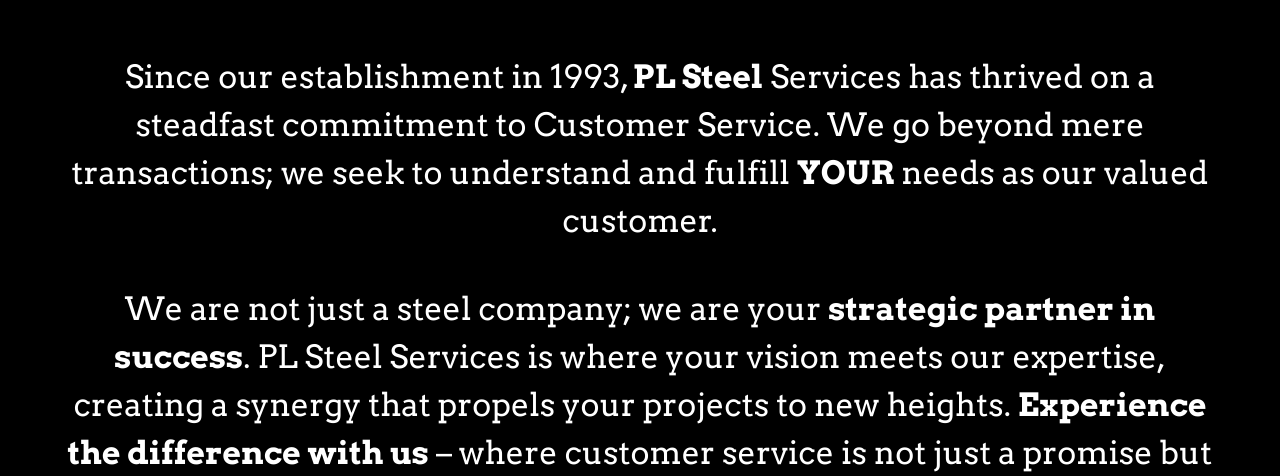
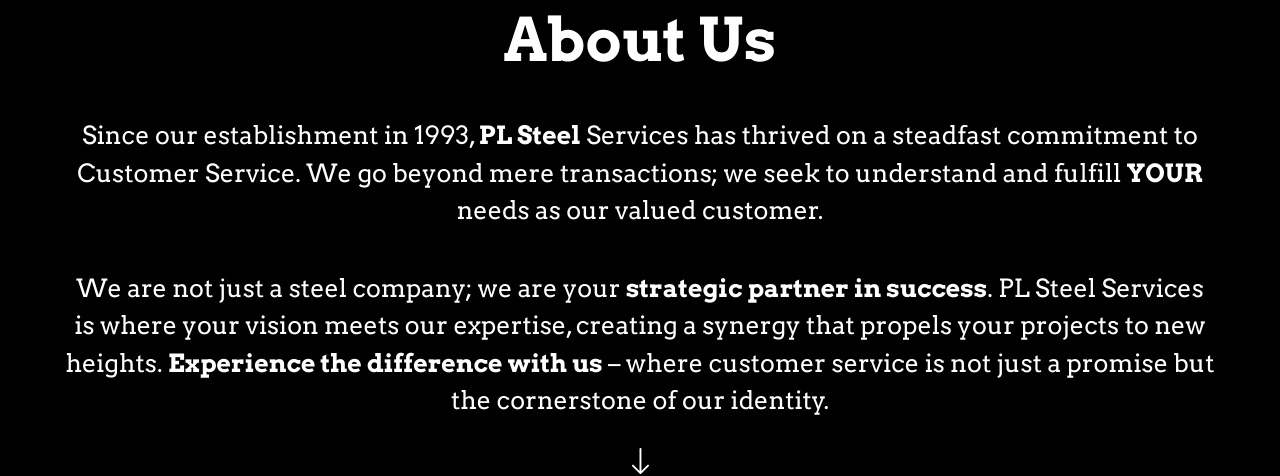
Before and after one commit to CodingDyl/plSteel, a React (Vite) app: page / in a window 1280 px wide. Shown: the part 978-1454 px from the top of the page. Built offline with nearby package versions, Linux system fonts and the light colour scheme.

Commit message:
fixed about us

```diff
--- a/src/components/About.jsx
+++ b/src/components/About.jsx
@@ -6,18 +6,18 @@
 
 const About = () => {
   return (
-    <section id='about' className={`${styles.paddingX} z-10 relative h-[105vh] w-[100%]`}>
-      <motion.div variants={staggerContainer} initial='hidden' whileInView='show' viewport={{ once: false, amount: 0.25}} className={`${styles.innerWidth} h-full w-full ${styles.flexCenter} flex-col`}>
+    <section id='about' className='z-10 relative h-[100vh] w-[100%]'>
+      <motion.div variants={staggerContainer} initial='hidden' whileInView='show' viewport={{ once: false, amount: 0.25}} className={`${styles.innerWidth} ${styles.paddingX} h-full w-full ${styles.flexCenter} flex-col mx-auto`}>
         <p className={`${styles.sectionSubText} text-center`}>
           | Introduction.
         </p>
         <h1 className={`${styles.sectionHeadText} text-center`}>About Us</h1>
 
         <div className='flex flex-col gap-2'>
-        <motion.p variants={fadeIn('up', 'tween', 0.2, 1)} className="mt-8 font-normal sm:text-[32px] text-[20px] text-center text-secondary-white">
+        <motion.p variants={fadeIn('up', 'tween', 0.2, 1)} className="mt-8 font-normal md:text-[25px] text-[15px] text-center text-secondary-white">
           Since our establishment in 1993, <span className="font-extrabold text-white">PL Steel</span> Services has thrived on a steadfast commitment to Customer Service. We go beyond mere transactions; we seek to understand and fulfill <span className="font-extrabold text-white">YOUR</span> needs as our valued customer.
         </motion.p>
-        <motion.p variants={fadeIn('up', 'tween', 0.2, 1)} className="mt-8 font-normal sm:text-[32px] text-[20px] text-center text-secondary-white">
+        <motion.p variants={fadeIn('up', 'tween', 0.2, 1)} className="mt-8 font-normal sm:text-[25px] text-[15px] text-center text-secondary-white">
         We are not just a steel company; we are your <span className="font-extrabold text-white">strategic partner in success</span>. PL Steel Services is where your vision meets our expertise, creating a synergy that propels your projects to new heights. <span className="font-extrabold text-white">Experience the difference with us</span> – where customer service is not just a promise but the cornerstone of our identity.
         </motion.p>
         </div>
```
